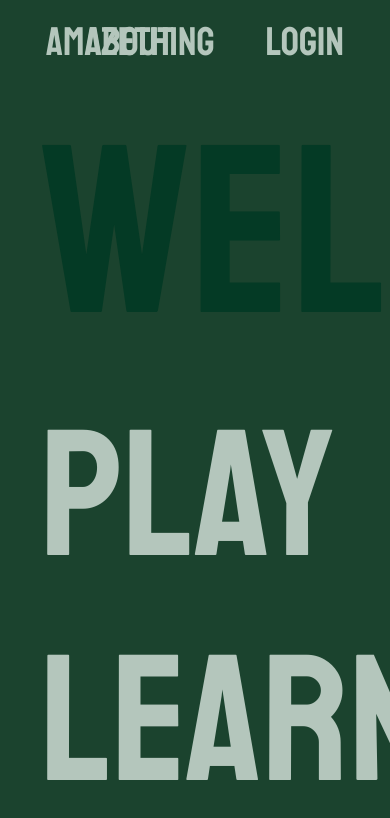
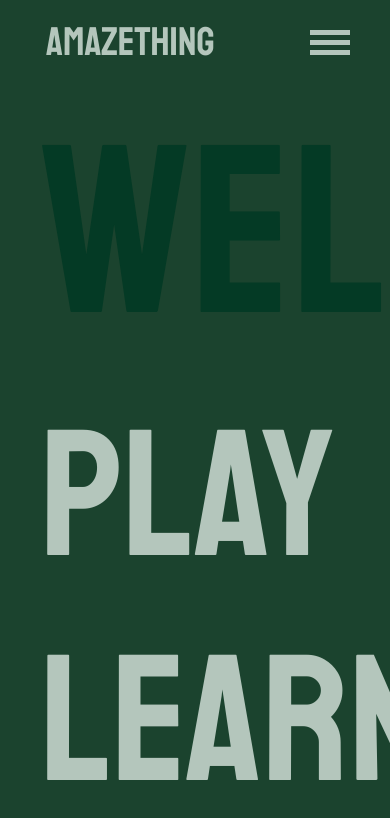
Before and after one commit to vadim-nest/aMAZEthing, a React (Vite) app in the folder Client/: page / in a window 390 px wide. Shown: the top 818 px of the page. Built offline with nearby package versions, Linux system fonts and the light colour scheme.

Commit message:
feat: make website responsive start

```diff
--- a/Client/package.json
+++ b/Client/package.json
@@ -14,12 +14,14 @@
     "react": "^18.2.0",
     "react-dom": "^18.2.0",
     "react-redux": "^8.0.5",
+    "react-responsive": "^9.0.0",
     "react-router-dom": "^6.4.3",
     "ts-loader": "^9.4.1"
   },
   "devDependencies": {
     "@types/react": "^18.0.24",
     "@types/react-dom": "^18.0.8",
+    "@types/react-modal": "^3.13.1",
     "@vitejs/plugin-react": "^2.2.0",
     "typescript": "^4.6.4",
     "vite": "^3.2.3"
--- a/Client/src/App.css
+++ b/Client/src/App.css
@@ -1,7 +1,6 @@
 * {
     margin: 0;
     font-family: 'Roboto', sans-serif;
-    box-sizing: border-box;
 }
 
 :root {
@@ -12,7 +11,6 @@
     --yellow: #ffb703;
     --dark-brown: #3C2923;
     --white: #ffff;
-
 }
 
 h1, h2, h3, button {
@@ -25,11 +23,3 @@ h1, h2, h3, button {
     position: relative;
     top: 10vh
 }
-
-@media only screen and (min-width: 992px) {
-
-}
-
-@media only screen and (max-width: 600px) {
-
-}
--- a/Client/src/components/navbar.tsx
+++ b/Client/src/components/navbar.tsx
@@ -1,41 +1,95 @@
 import '../css/navbar.css';
+import { useState } from 'react';
 import { useLocation, useNavigate } from 'react-router-dom';
-import { useAuth0} from "@auth0/auth0-react";
+import { useAuth0 } from '@auth0/auth0-react';
+import MediaQuery from 'react-responsive';
 
 function Navbar() {
   const navigate = useNavigate();
   const location = useLocation();
-  const {loginWithRedirect, logout, user, isLoading, isAuthenticated } = useAuth0();
+  const { loginWithRedirect, logout, user, isLoading, isAuthenticated } =
+    useAuth0();
+  const [toggle, setToggle] = useState(false);
+  const [modalOpen, setModalOpen] = useState(false);
+
+  const toggleNavbar = () => {
+    setToggle(!toggle);
+  };
+
+  const toggleModal = () => {
+    setModalOpen(!modalOpen)
+  };
   return (
-    <div className='navbar'>
-      <div className='navbar-start'>
-        <button className='button' onClick={() => navigate('/')}>aMAZEthing</button>
-        {location.pathname ==='/game' && <button className='button' onClick={() => navigate('/learning')}>LEARN</button>}
-        {location.pathname ==='/learning' && <button className='button' onClick={() => navigate('/game')}>PLAY</button>}
-        {location.pathname ==='/profile' && <button className='button' onClick={() => navigate('/game')}>PLAY</button>}
-        {location.pathname ==='/profile' && <button className='button' onClick={() => navigate('/learning')}>LEARN</button>}
+    <>
+    <div className="navbar">
+      <div className="navbar-start">
+        <button className="button" onClick={() => navigate('/')}>
+          aMAZEthing
+        </button>
+        <MediaQuery minWidth={951}>
+          {location.pathname === '/game' && (
+            <button className="button" onClick={() => navigate('/learning')}>
+              LEARN
+            </button>
+          )}
+          {location.pathname === '/learning' && (
+            <button className="button" onClick={() => navigate('/game')}>
+              PLAY
+            </button>
+          )}
+          {location.pathname === '/profile' && (
+            <button className="button" onClick={() => navigate('/game')}>
+              PLAY
+            </button>
+          )}
+          {location.pathname === '/profile' && (
+            <button className="button" onClick={() => navigate('/learning')}>
+              LEARN
+            </button>
+          )}
+        </MediaQuery>
       </div>
-      <div className='navbar-end'>
-      {location.pathname ==='/' && <button className='button' onClick={() => navigate('/about')}>ABOUT</button>}
-      {isAuthenticated && !(location.pathname ==='/profile') && <button className='button' onClick={() => navigate('/profile')}>PROFILE</button>}
-      {!isLoading && !user && (
-          <button
-            className='button'
-            onClick={()=>loginWithRedirect()}
-            >
+      <div className="navbar-end">
+        <MediaQuery minWidth={951}>
+          {location.pathname === '/' && (
+            <button className="button" onClick={() => navigate('/about')}>
+              ABOUT
+            </button>
+          )}
+          {isAuthenticated && !(location.pathname === '/profile') && (
+            <button className="button" onClick={() => navigate('/profile')}>
+              PROFILE
+            </button>
+          )}
+          {!isLoading && !user && (
+            <button className="button" onClick={() => loginWithRedirect()}>
               LOGIN
             </button>
-      )}
-      {!isLoading && user && (
-          <button
-            className='button'
-            onClick={()=>logout()}
-            >
+          )}
+          {!isLoading && user && (
+            <button className="button" onClick={() => logout()}>
               LOGOUT
             </button>
-      )}
+          )}
+        </MediaQuery>
+        <MediaQuery maxWidth={950}>
+          <div className="container" onClick={() => {
+            toggleNavbar();
+            toggleModal();
+            }}>
+            <div className={`bar1 ${toggle && 'active'}`} />
+            <div className={`bar2 ${toggle && 'active'}`} />
+            <div className={`bar3 ${toggle && 'active'}`} />
+          </div>
+        </MediaQuery>
       </div>
+    <MediaQuery maxWidth={950}>
+        <div className={`modal-body open-${modalOpen}`}>
+          <h1>hello</h1>
+        </div>
+    </MediaQuery>
     </div>
+    </>
   );
 }
 
--- a/Client/src/css/navbar.css
+++ b/Client/src/css/navbar.css
@@ -33,3 +33,44 @@
 button:hover {
   cursor: pointer;
 }
+
+.container {
+  display: inline-block;
+  cursor: pointer;
+  margin: 40px;
+}
+
+.bar1, .bar2, .bar3 {
+  width: 40px;
+  height: 5px;
+  background-color: var(--white-green);
+  margin: 5px 0;
+  transition: 0.5s;
+}
+
+.bar1.active {
+  transform: translate(0, 10px) rotate(-45deg);
+}
+
+.bar2.active {
+  opacity: 0;
+}
+
+.bar3.active {
+  transform: translate(0, -10px) rotate(45deg);
+}
+
+.modal-body {
+  z-index: -1;
+  height: 90vh;
+  width: 100vw;
+  position: absolute;
+}
+
+.open-false {
+  display: none;
+}
+
+.open-true {
+  display: absolute;
+}
```
Also changed, not shown: 1 other file (tests, documents, lock files or other folders). Lines whose indentation alone changed are shown as unchanged.
